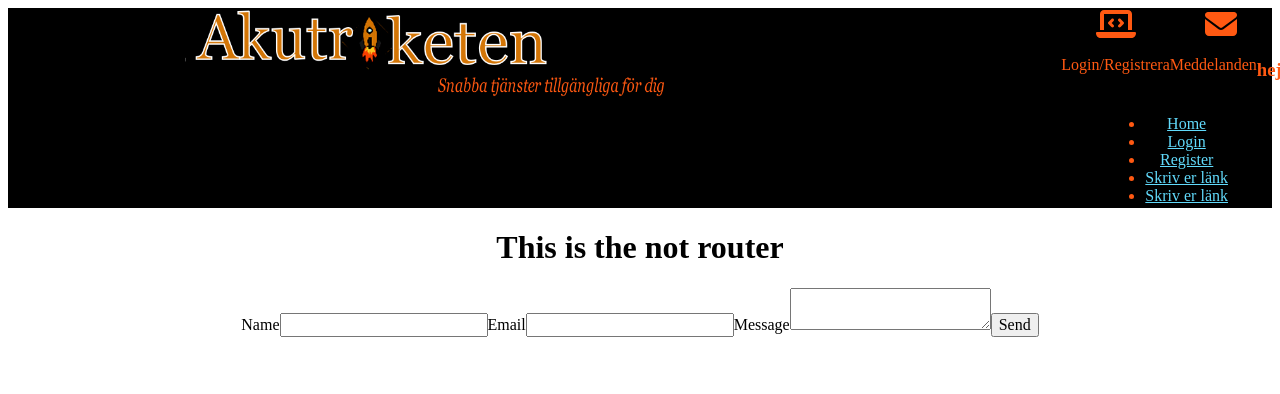
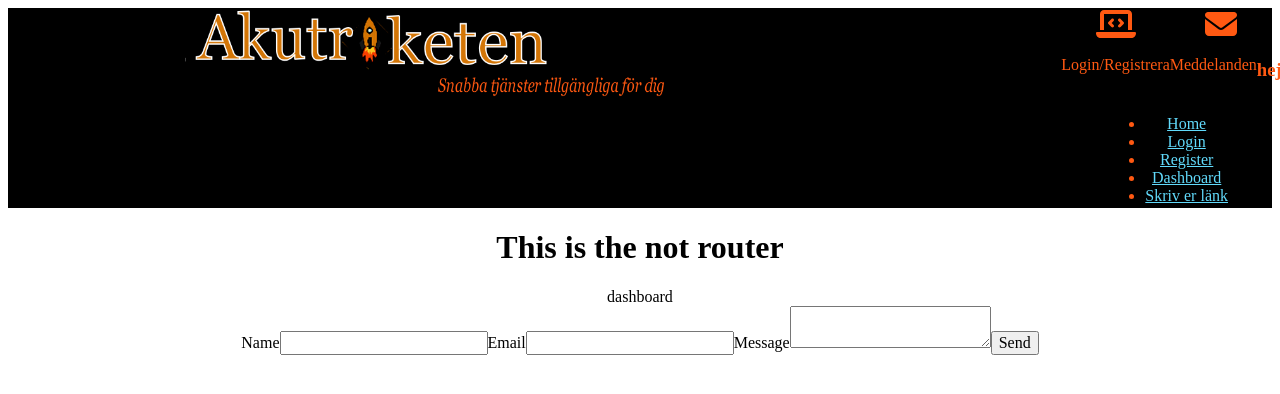
Before and after one commit to Tootfarangi90/Tjanstformedlingssida-FE, a React (Create React App) app: page /dashboard in a window 1280 px wide. Shown: the top 394 px of the page. Built offline with nearby package versions, Linux system fonts and the light colour scheme.

Commit message:
fixat fil och länk för dashboard

```diff
--- a/src/App.jsx
+++ b/src/App.jsx
@@ -11,6 +11,7 @@ import Register from './routes/login-register/Register';
 import Footer from "./components/footer/footer";
 import Header from "./components/header/Header";
 import Home from "./components/home/Home";
+import Dashboard from './routes/dashboard/dashboard';
 import { CarouselData } from './components/home/CarouselData';
 
 
@@ -33,6 +34,7 @@ function App() {
           <Route path="/" element={<Home slides={CarouselData} />} />
           <Route path="/login" element={<Login />} />
           <Route path="/register" element={<Register />} />
+          <Route path="/dashboard" element={<Dashboard />} />
         </Routes>
       </div>
     </Router>
--- a/src/components/header/Header.jsx
+++ b/src/components/header/Header.jsx
@@ -34,7 +34,7 @@ const Header = (title) => {
             <li><a href="/" className="App-link">Home</a></li>
             <li><a href="/login" className="App-link">Login</a></li>
             <li><a href="/register" className="App-link" >Register</a></li>
-            <li><a href="#" className="App-link">Skriv er länk</a></li>
+            <li><a href="/dashboard" className="App-link">Dashboard</a></li>
             <li><a href="#" className="App-link">Skriv er länk</a></li>
           </ul>
         </nav>
--- /dev/null
+++ b/src/routes/dashboard/dashboard.jsx
@@ -0,0 +1,9 @@
+import React from 'react'
+
+const dashboard = () => {
+  return (
+    <div>dashboard</div>
+  )
+}
+
+export default dashboard
```
